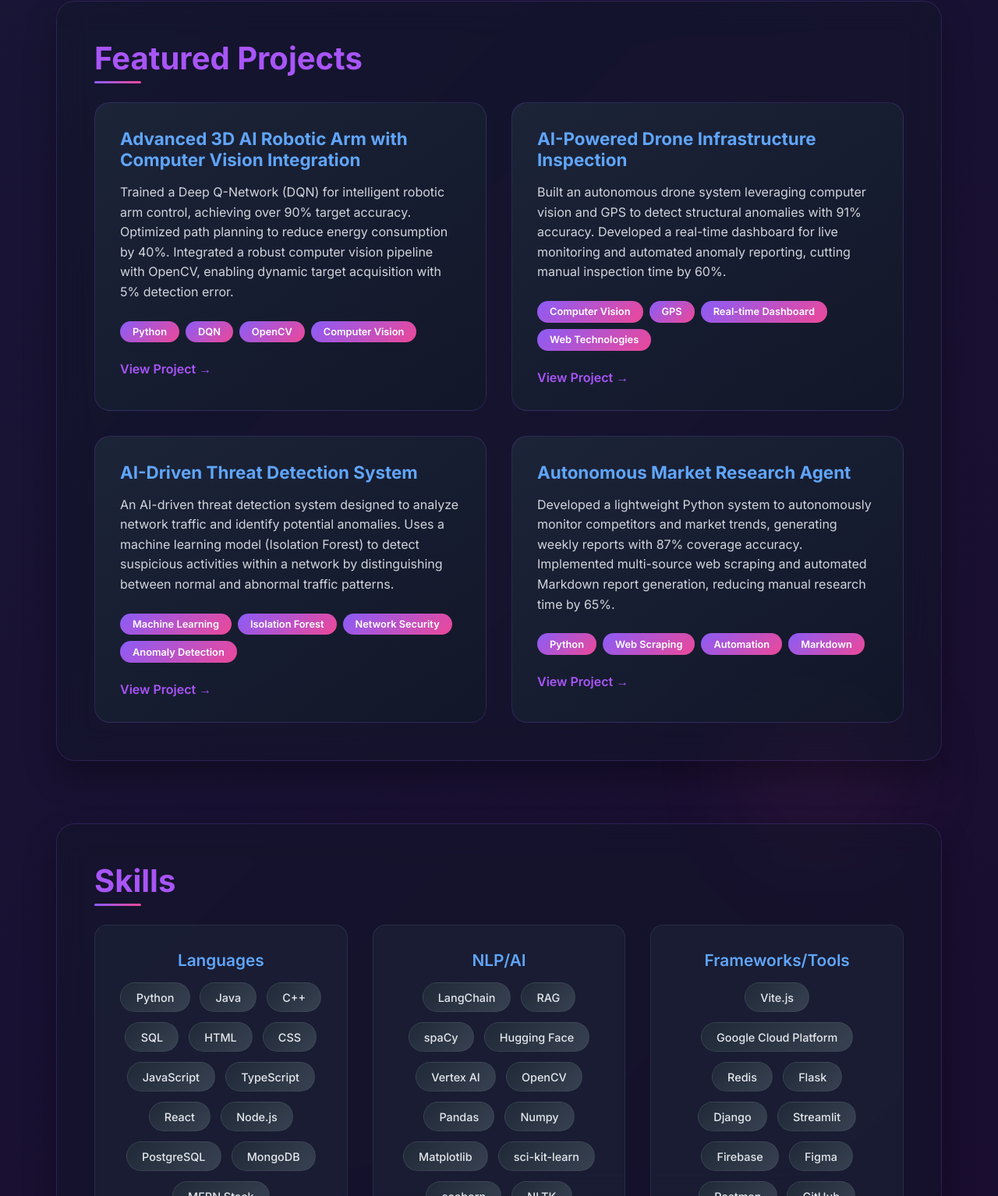
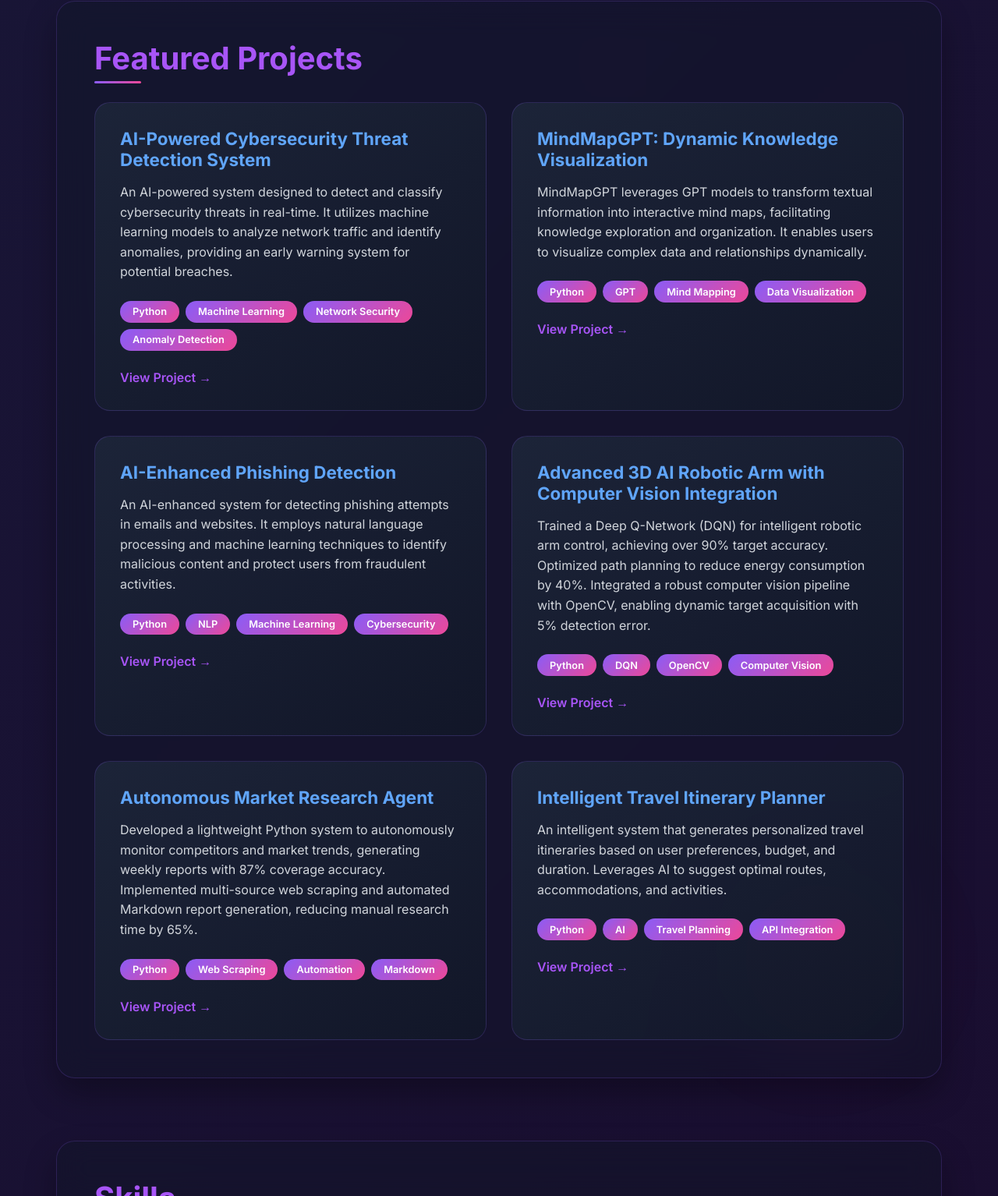
Before and after one commit to melisasvr/My-Portfolio, a plain HTML site: page index.html in a window 1280 px wide. Shown: the part 2052-3586 px from the top of the page at 78% size. Drawn offline with Linux system fonts and the light colour scheme.

Commit message:
Update projects section with new AI projects and remove drone project. Add Intelligent Travel Itinerary Planner project.

```diff
--- a/index.html
+++ b/index.html
@@ -549,27 +549,23 @@
 </head>
 <body>
     <div class="main-container">
-        <!-- Floating particles -->
         <div class="particle"></div>
         <div class="particle"></div>
         <div class="particle"></div>
         <div class="particle"></div>
         <div class="particle"></div>
 
-        <!-- Glowing orbs -->
         <div class="glow-orb orb1"></div>
         <div class="glow-orb orb2"></div>
         <div class="glow-orb orb3"></div>
 
         <div class="content">
-            <!-- Header -->
             <header class="header">
                 <h1 class="name">Melisa Sever</h1>
                 <p class="title">Generative AI Engineer & Software Engineer</p>
                 <p class="subtitle">Actively seeking new opportunities to build innovative AI solutions</p>
             </header>
 
-            <!-- About Section -->
             <section class="section">
                 <h2 class="section-title">About Me</h2>
                 <p style="font-size: 1.1rem; color: #d1d5db; line-height: 1.7;">
@@ -577,7 +573,6 @@
                 </p>
             </section>
 
-            <!-- Experience Section -->
             <section class="section">
                 <h2 class="section-title">Experience</h2>
                 <div class="experience-timeline">
@@ -628,10 +623,57 @@
                 </div>
             </section>
 
-            <!-- Projects Section -->
             <section class="section">
                 <h2 class="section-title">Featured Projects</h2>
                 <div class="projects-grid">
+                    <div class="project-card">
+                        <h3 class="project-title">AI-Powered Cybersecurity Threat Detection System</h3>
+                        <p class="project-description">
+                            An AI-powered system designed to detect and classify cybersecurity threats in real-time. It utilizes machine learning models to analyze network traffic and identify anomalies, providing an early warning system for potential breaches.
+                        </p>
+                        <div class="tech-tags">
+                            <span class="tech-tag">Python</span>
+                            <span class="tech-tag">Machine Learning</span>
+                            <span class="tech-tag">Network Security</span>
+                            <span class="tech-tag">Anomaly Detection</span>
+                        </div>
+                        <a href="https://github.com/melisasvr/AI-Powered-Cybersecurity-Threat-Detection-System" class="project-link" target="_blank" rel="noopener noreferrer">
+                            View Project →
+                        </a>
+                    </div>
+
+                    <div class="project-card">
+                        <h3 class="project-title">MindMapGPT: Dynamic Knowledge Visualization</h3>
+                        <p class="project-description">
+                            MindMapGPT leverages GPT models to transform textual information into interactive mind maps, facilitating knowledge exploration and organization. It enables users to visualize complex data and relationships dynamically.
+                        </p>
+                        <div class="tech-tags">
+                            <span class="tech-tag">Python</span>
+                            <span class="tech-tag">GPT</span>
+                            <span class="tech-tag">Mind Mapping</span>
+                            <span class="tech-tag">Data Visualization</span>
+                        </div>
+                        <a href="https://github.com/melisasvr/MindMapGPT-Dynamic-Knowledge-Visualization" class="project-link" target="_blank" rel="noopener noreferrer">
+                            View Project →
+                        </a>
+                    </div>
+
+                    <div class="project-card">
+                        <h3 class="project-title">AI-Enhanced Phishing Detection</h3>
+                        <p class="project-description">
+                            An AI-enhanced system for detecting phishing attempts in emails and websites. It employs natural language processing and machine learning techniques to identify malicious content and protect users from fraudulent activities.
+                        </p>
+                        <div class="tech-tags">
+                            <span class="tech-tag">Python</span>
+                            <span class="tech-tag">NLP</span>
+                            <span class="tech-tag">Machine Learning</span>
+                            <span class="tech-tag">Cybersecurity</span>
+                        </div>
+                        <a href="https://github.com/melisasvr/AI-Enhanced-Phishing-Detection" class="project-link" target="_blank" rel="noopener noreferrer">
+                            View Project →
+                        </a>
+                    </div>
+
                     <div class="project-card">
                         <h3 class="project-title">Advanced 3D AI Robotic Arm with Computer Vision Integration</h3>
                         <p class="project-description">
@@ -644,38 +686,6 @@
                             <span class="tech-tag">Computer Vision</span>
                         </div>
                         <a href="https://github.com/melisasvr/AI-Powered-Robotic-Arm-Task-Optimization-with-Visualization" class="project-link" target="_blank" rel="noopener noreferrer">
-                            View Project →
-                        </a>
-                    </div>
-
-                    <div class="project-card">
-                        <h3 class="project-title">AI-Powered Drone Infrastructure Inspection</h3>
-                        <p class="project-description">
-                            Built an autonomous drone system leveraging computer vision and GPS to detect structural anomalies with 91% accuracy. Developed a real-time dashboard for live monitoring and automated anomaly reporting, cutting manual inspection time by 60%.
-                        </p>
-                        <div class="tech-tags">
-                            <span class="tech-tag">Computer Vision</span>
-                            <span class="tech-tag">GPS</span>
-                            <span class="tech-tag">Real-time Dashboard</span>
-                            <span class="tech-tag">Web Technologies</span>
-                        </div>
-                        <a href="https://github.com/melisasvr/AI-Powered-Drone-Inspection-System" class="project-link" target="_blank" rel="noopener noreferrer">
-                            View Project →
-                        </a>
-                    </div>
-
-                    <div class="project-card">
-                        <h3 class="project-title">AI-Driven Threat Detection System</h3>
-                        <p class="project-description">
-                            An AI-driven threat detection system designed to analyze network traffic and identify potential anomalies. Uses a machine learning model (Isolation Forest) to detect suspicious activities within a network by distinguishing between normal and abnormal traffic patterns.
-                        </p>
-                        <div class="tech-tags">
-                            <span class="tech-tag">Machine Learning</span>
-                            <span class="tech-tag">Isolation Forest</span>
-                            <span class="tech-tag">Network Security</span>
-                            <span class="tech-tag">Anomaly Detection</span>
-                        </div>
-                        <a href="https://github.com/melisasvr/AI-Driven-Threat-Detection-System" class="project-link" target="_blank" rel="noopener noreferrer">
                             View Project →
                         </a>
                     </div>
@@ -695,10 +705,25 @@
                             View Project →
                         </a>
                     </div>
+
+                    <div class="project-card">
+                        <h3 class="project-title">Intelligent Travel Itinerary Planner</h3>
+                        <p class="project-description">
+                            An intelligent system that generates personalized travel itineraries based on user preferences, budget, and duration. Leverages AI to suggest optimal routes, accommodations, and activities.
+                        </p>
+                        <div class="tech-tags">
+                            <span class="tech-tag">Python</span>
+                            <span class="tech-tag">AI</span>
+                            <span class="tech-tag">Travel Planning</span>
+                            <span class="tech-tag">API Integration</span>
+                        </div>
+                        <a href="https://github.com/melisasvr/Intelligent-Travel-Itinerary-Planner" class="project-link" target="_blank" rel="noopener noreferrer">
+                            View Project →
+                        </a>
+                    </div>
                 </div>
             </section>
 
-            <!-- Skills Section -->
             <section class="section">
                 <h2 class="section-title">Skills</h2>
                 <div class="skills-grid">
@@ -775,7 +800,6 @@
                 </div>
             </section>
 
-            <!-- Contact Section -->
             <section class="section">
                 <h2 class="section-title">Contact Me</h2>
                 <div class="contact-content">
@@ -800,7 +824,6 @@
                 </div>
             </section>
 
-            <!-- Footer -->
             <footer class="footer">
                 <p>&copy; 2025 Melisa Sever. Built with modern HTML, CSS & cutting-edge animations.</p>
             </footer>
```
